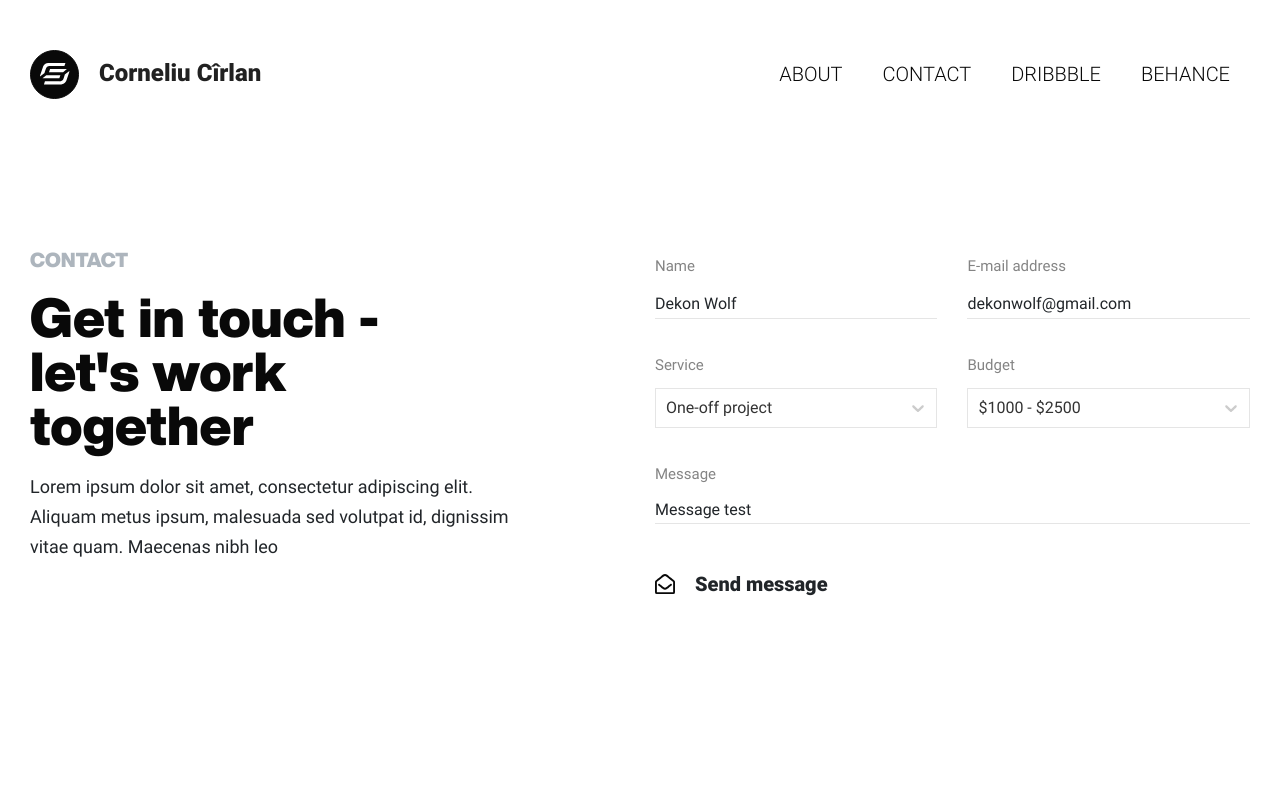
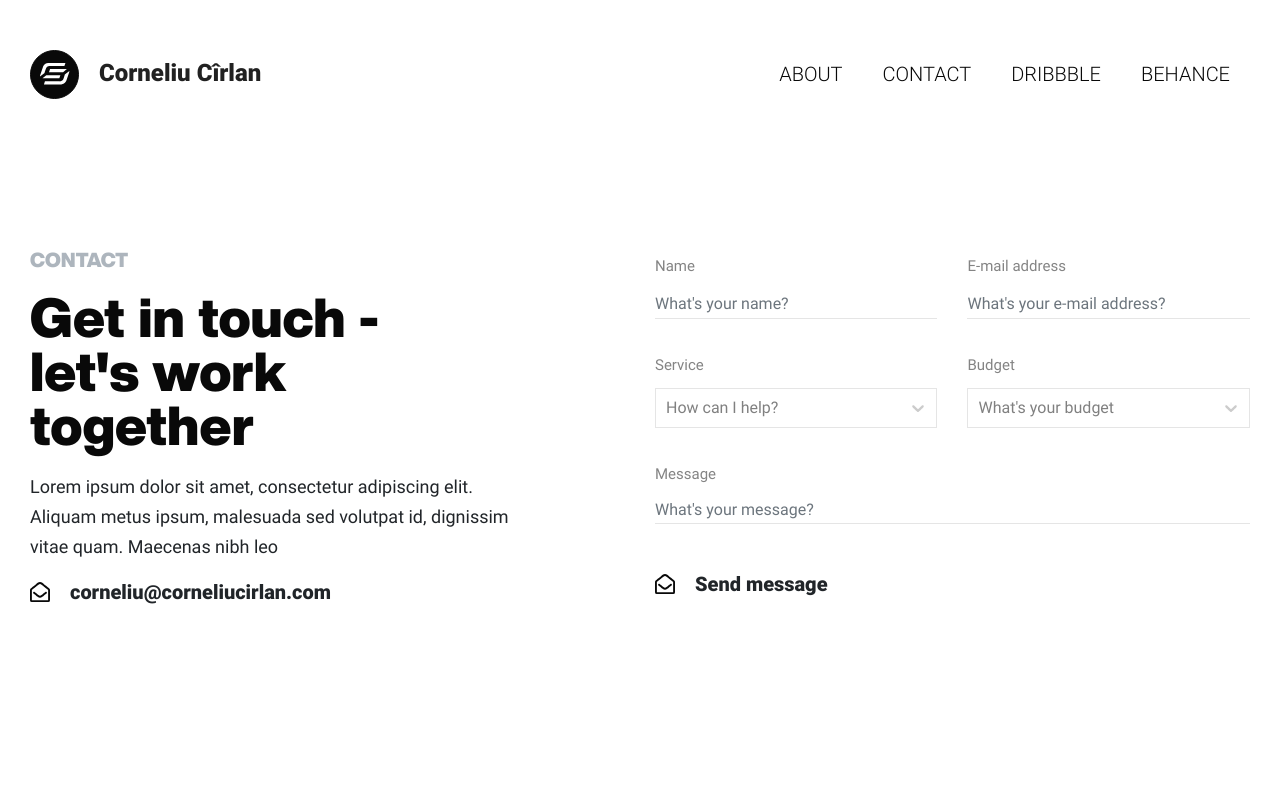
Before and after one commit to corneliucirlan/cornelius, a Next.js app: page /contact in a window 1280 px wide. Shown: the top 800 px of the page. Built offline with nearby package versions, Linux system fonts and the light colour scheme.

Commit message:
Removed form test data

```diff
--- a/pages/contact.js
+++ b/pages/contact.js
@@ -24,17 +24,11 @@ import button from '../components/button'
 export default () => {
 
 	// Form inputs states
-	// const [name, setName] = useState('')
-	// const [email, setEmail] = useState('')
-	// const [service, setService] = useState('')
-	// const [budget, setBudget] = useState('')
-	// const [message, setMessage] = useState('')
-
-	const [name, setName] = useState('Dekon Wolf')
-	const [email, setEmail] = useState('dekonwolf@gmail.com')
-	const [service, setService] = useState(ServiceOptions[0])
-	const [budget, setBudget] = useState(BudgetOptions[0])
-	const [message, setMessage] = useState('Message test')
+	const [name, setName] = useState('')
+	const [email, setEmail] = useState('')
+	const [service, setService] = useState('')
+	const [budget, setBudget] = useState('')
+	const [message, setMessage] = useState('')
 
 	// Form inputs validity
 	const [isValid, setIsValid] = useState({})
@@ -142,7 +136,7 @@ export default () => {
 					<h1>Get in touch - <br/>let's work together</h1>
 					<p>Lorem ipsum dolor sit amet, consectetur adipiscing elit. Aliquam metus ipsum, malesuada sed volutpat id, dignissim vitae quam. Maecenas nibh leo</p>
 
-					{/* <Button classes=' btn-footer btn-email-me' href='mailto:corneliu@corneliucirlan.com' text='corneliu@corneliucirlan.com' icon={true} /> */}
+					<Button classes=' btn-footer btn-email-me' href='mailto:corneliu@corneliucirlan.com' text='corneliu@corneliucirlan.com' icon={true} />
 				</div>
 
 				<div className='col-12 col-md-6 offset-md-1'>
@@ -223,7 +217,7 @@ export default () => {
 				</div>
 			</main>
 
-			{/* <Footer /> */}
+			<Footer />
 		</div>
 	)
 }
```
